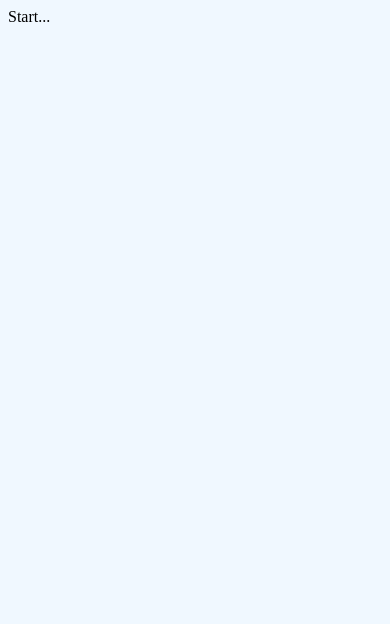
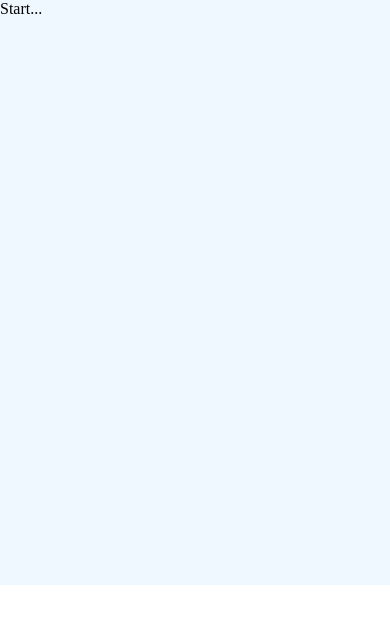
Before and after one commit to Ak216puniA/out-of-control, a website built with Parcel: page src/index.html in a window 390 px wide. Built offline with nearby package versions, Linux system fonts and the light colour scheme.

Commit message:
Make game-window-size responsive

```diff
--- a/src/index.html
+++ b/src/index.html
@@ -7,7 +7,8 @@
     <link rel="stylesheet" href="./styles/index.css">
     <title>EXTENSION</title>
 </head>
-<body class="startPageBody">
-    <div>Start...</div>
+<body>
+    <script src="./js/index.js" type="module"></script>
+    <div id="gameWindow">Start...</div>
 </body>
 </html>
--- /dev/null
+++ b/src/js/index.js
@@ -0,0 +1,23 @@
+const screenHeight =  window.innerHeight
+const screenWidth = window.innerWidth
+
+console.log(screenHeight)
+console.log(screenWidth)
+
+if(true){
+    console.log("Entered")
+    const gameWindowWidth = screenHeight/screenWidth<1.5 ? screenHeight/1.5 : screenWidth
+    const gameWindowHeight = screenHeight/screenWidth<1.5 ? screenHeight : screenWidth*1.5
+    // document.body.style.width = gameWindowWidth
+    // document.body.style.height = gameWindowHeight
+    console.log(gameWindowWidth)
+    console.log(gameWindowHeight)
+    document.getElementById('gameWindow').style.width = `${gameWindowWidth}px`
+    document.getElementById('gameWindow').style.height = `${gameWindowHeight}px`
+}
+
+if(screenHeight<=25 || screenWidth<=25){
+    // console.log(document.body.width)
+    document.getElementById('gameWindow').style.width = `100%`
+    document.getElementById('gameWindow').style.height = `100vh`
+}
--- a/src/styles/index.css
+++ b/src/styles/index.css
@@ -1,3 +1,35 @@
-.startPageBody{
+/* @media screen and (max-width: 360px){
+    body{
+        min-width: 240px;
+    }
+}
+
+@media screen and (max-height: 720px){
+    body{
+        min-height: 480px;
+    }
+} */
+
+/* @media screen and (min-width: 720px) and (min-height: px){
+    body{
+        min-width: 240px;
+        min-height: 480px;
+    }
+} */
+
+body {
+    margin: 0;
+    display: flex;
+    justify-content: center;
+    align-items: center;
+    min-width: 360px;
+    min-height: 480px;
+}
+
+/* .startPageBody{
+    background-image: url("../assets/background.svg");
+} */
+
+#gameWindow{
     background-color: aliceblue;
 }
--- a/src/styles/play.css
+++ b/src/styles/play.css
@@ -1,9 +1,9 @@
-@media screen and (max-width: 360px) and (min-height: 720px){
+/* @media screen and (max-width: 360px) and (min-height: 720px){
     body{
         min-width: 240px;
         min-height: 480px;
     }
-}
+} */
 
 body {
     margin: 0;
```
Also changed, not shown: src/assets/background.svg (added).
